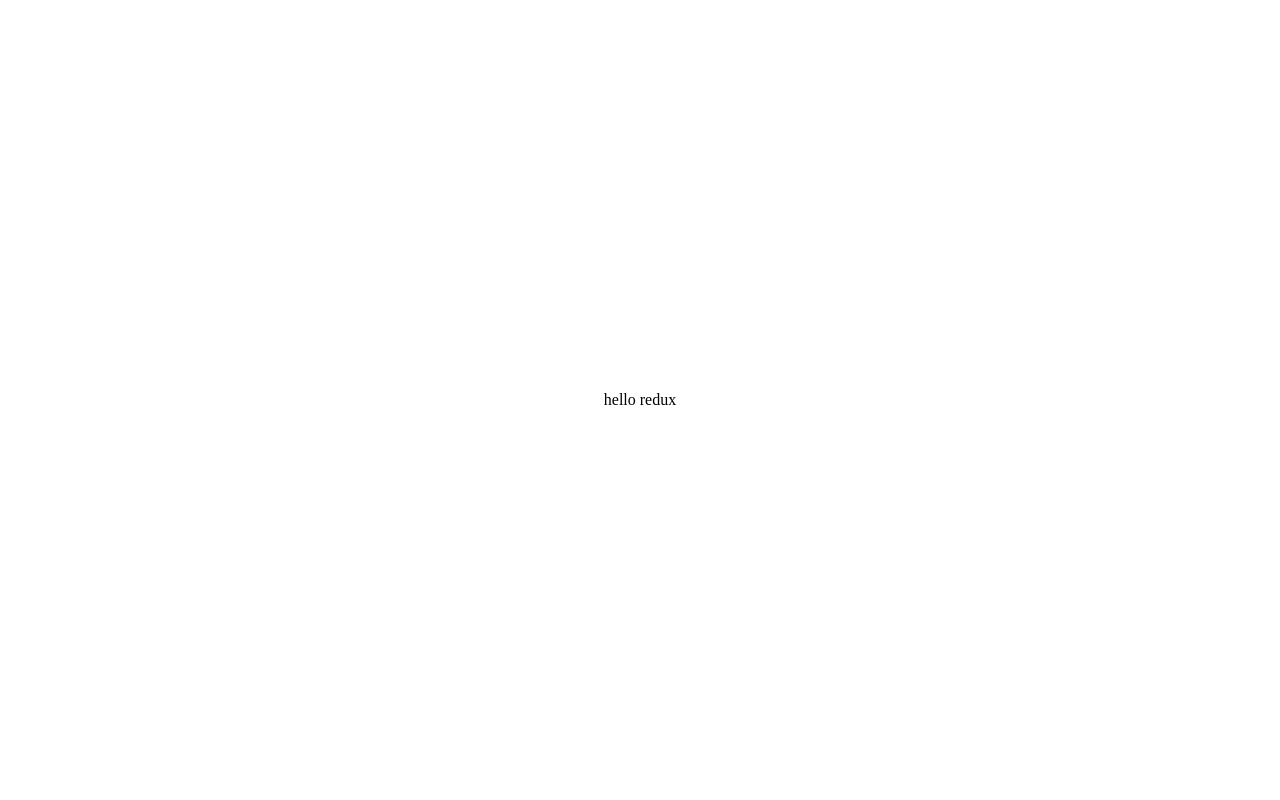
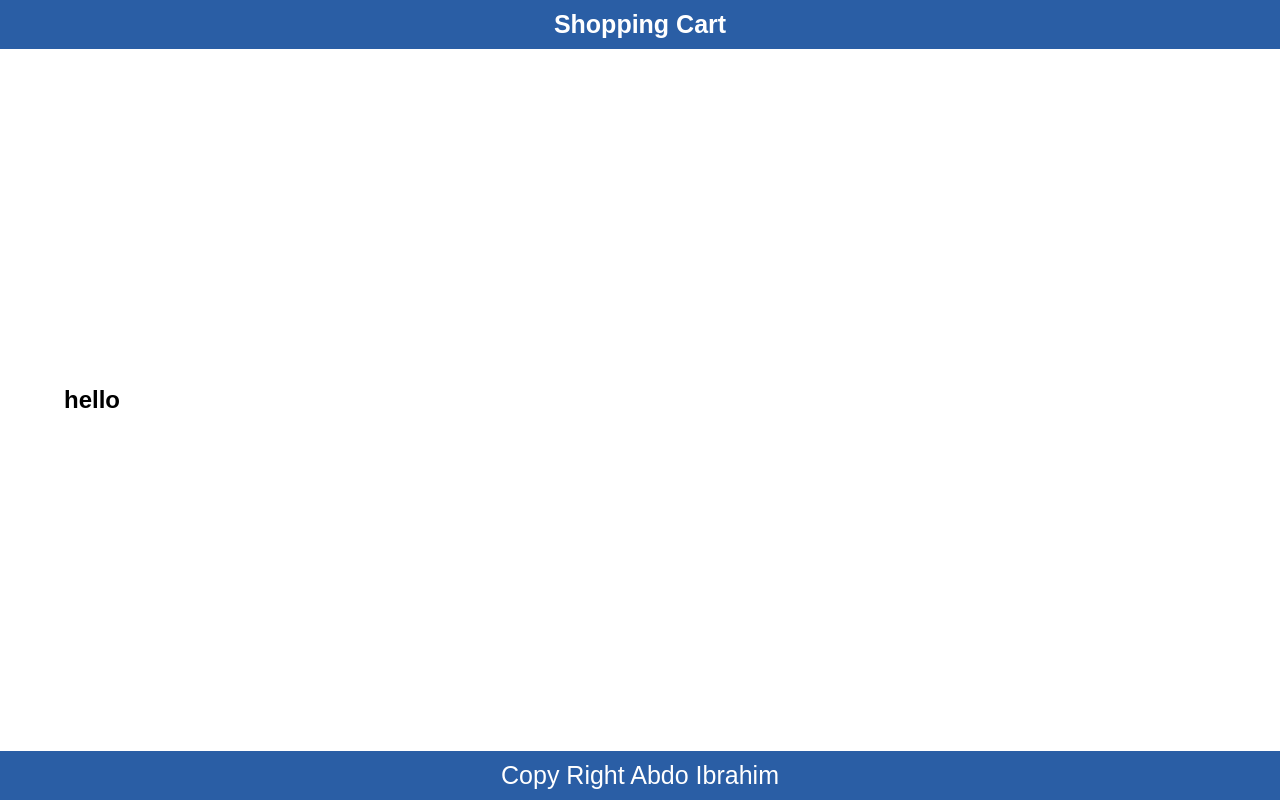
Before and after one commit to Abdo-112002/redux-node-shopping-cart, a React (Create React App) app in the folder client/: page / in a window 1280 px wide. Built offline with nearby package versions, Linux system fonts and the light colour scheme.

Commit message:
header-component

```diff
--- a/client/src/App.js
+++ b/client/src/App.js
@@ -1,16 +1,34 @@
 
 
 import React from "react";
+import styled from "styled-components";
+import Footer from "./components/footer/Footer";
+import Header from "./components/header/Header";
+import { StyledMinSection } from "./components/min-content/MinContent.style";
 // import {AnimatedBtn, FancyButton, StyledButton, SubmitBtn} from "./components/button";
 
-
-
+const Container = styled.div`
+  width: 90%;
+  margin: auto;
+`;
+const MainContainer = styled.div`
+    display: grid;
+    grid-template-areas: "header" "main" "footer";
+    grid-template-rows: auto 1fr auto;
+    height: 100%;
+`;
 
 function App() {
   return (
-    <div className="App">
-      hello redux
-    </div>
+    <MainContainer>
+        <Header/>
+        <Container>
+            <StyledMinSection>
+                <h1>hello</h1>
+            </StyledMinSection>
+        </Container>
+        <Footer/>
+    </MainContainer>
   );
 }
 
--- /dev/null
+++ b/client/src/components/footer/Footer.js
@@ -0,0 +1,16 @@
+
+
+import React from 'react';
+import { StyledFooter ,FooterCopyRight } from './footer.style';
+
+function Footer() {
+  return (
+    <StyledFooter>
+        <FooterCopyRight>
+            copy right abdo ibrahim
+        </FooterCopyRight>
+    </StyledFooter>
+  )
+}
+
+export default Footer
--- /dev/null
+++ b/client/src/components/footer/footer.style.js
@@ -0,0 +1,12 @@
+import styled from "styled-components";
+import { StyledHeader, StyledLogo } from "../header/header.style";
+
+
+
+export const StyledFooter = styled(StyledHeader)`
+    grid-area: footer;
+`;
+
+export const FooterCopyRight = styled(StyledLogo)`
+    font-weight: normal;
+`;
--- /dev/null
+++ b/client/src/components/header/Header.js
@@ -0,0 +1,16 @@
+
+import React from 'react'
+import { StyledHeader, StyledLogo } from './header.style'
+
+
+function Header() {
+  return (
+    <StyledHeader>
+        <StyledLogo>
+            shopping cart
+        </StyledLogo>
+    </StyledHeader>
+  )
+}
+
+export default Header
--- /dev/null
+++ b/client/src/components/header/header.style.js
@@ -0,0 +1,24 @@
+
+import styled from 'styled-components';
+
+
+const StyledHeader = styled.header`
+    width: 100%;
+    display: flex;
+    align-items: center;
+    justify-content: center;
+    background-color: #2a5ea5;
+    color: #fff;
+    padding: 10px;
+    grid-area: header;
+`;
+
+const StyledLogo = styled.div`
+    font-size: 25px;
+    font-weight: bold;
+    text-transform: capitalize;
+`
+
+
+
+export {StyledHeader,StyledLogo};
--- /dev/null
+++ b/client/src/components/min-content/MinContent.style.js
@@ -0,0 +1,8 @@
+
+
+import styled from 'styled-components';
+
+export const StyledMinSection = styled.section`
+    grid-area: main;
+
+`;
--- a/client/src/styledComponents/globalStyle.js
+++ b/client/src/styledComponents/globalStyle.js
@@ -1,7 +1,6 @@
 
 
 import {createGlobalStyle} from 'styled-components';
-
 
 export const GlobalStyle = createGlobalStyle`
     :root {
@@ -12,12 +11,9 @@ export const GlobalStyle = createGlobalStyle`
         padding: 0;
         box-sizing: border-box;
     }
-    body {
-        width: 100%;
+    body , #root{
+        font-family: sans-serif;
         height: 100vh;
-        display: flex;
-        flex-direction: column;
-        align-items: center;
-        justify-content: center;
+        min-height: 100vh;
     }
 `;
```
